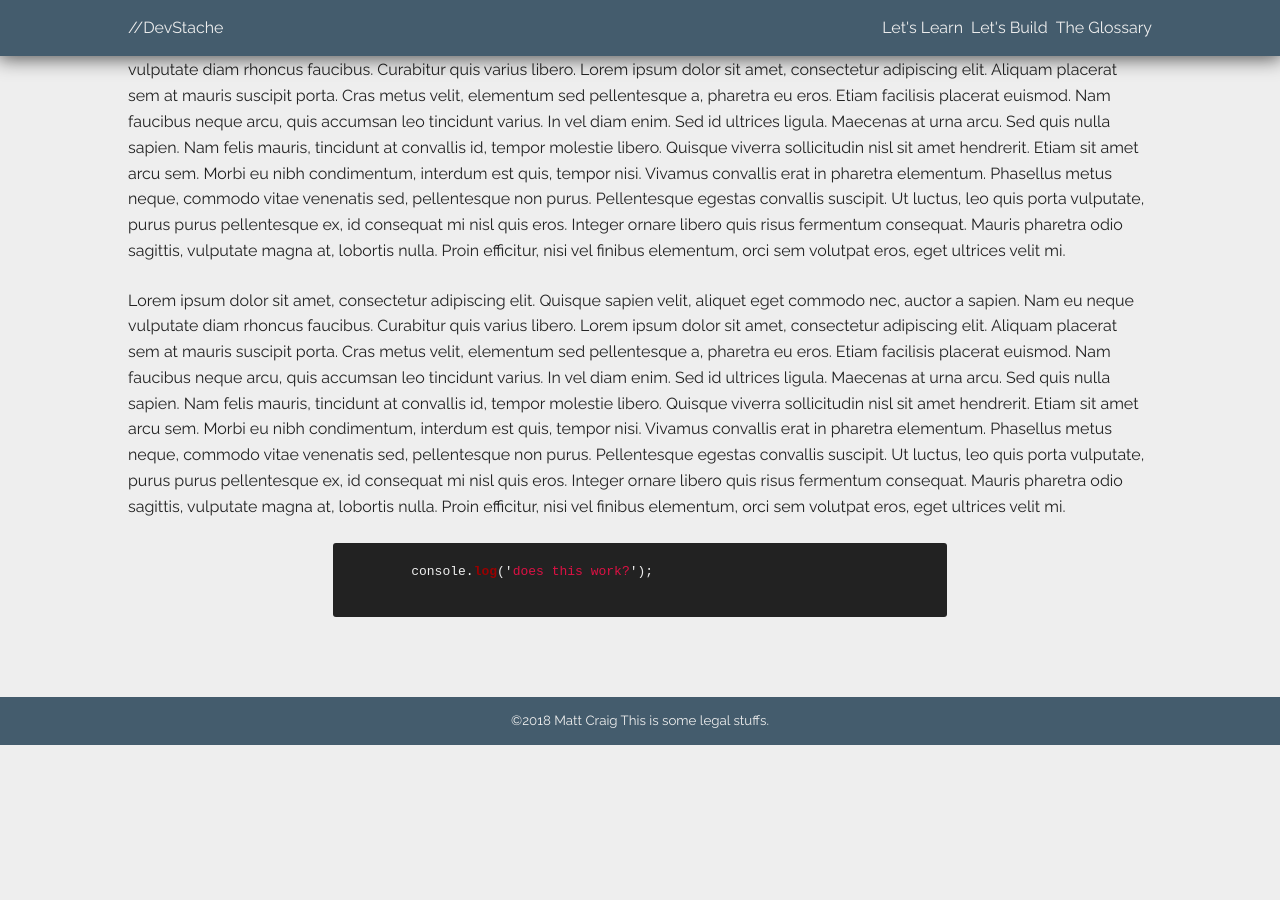
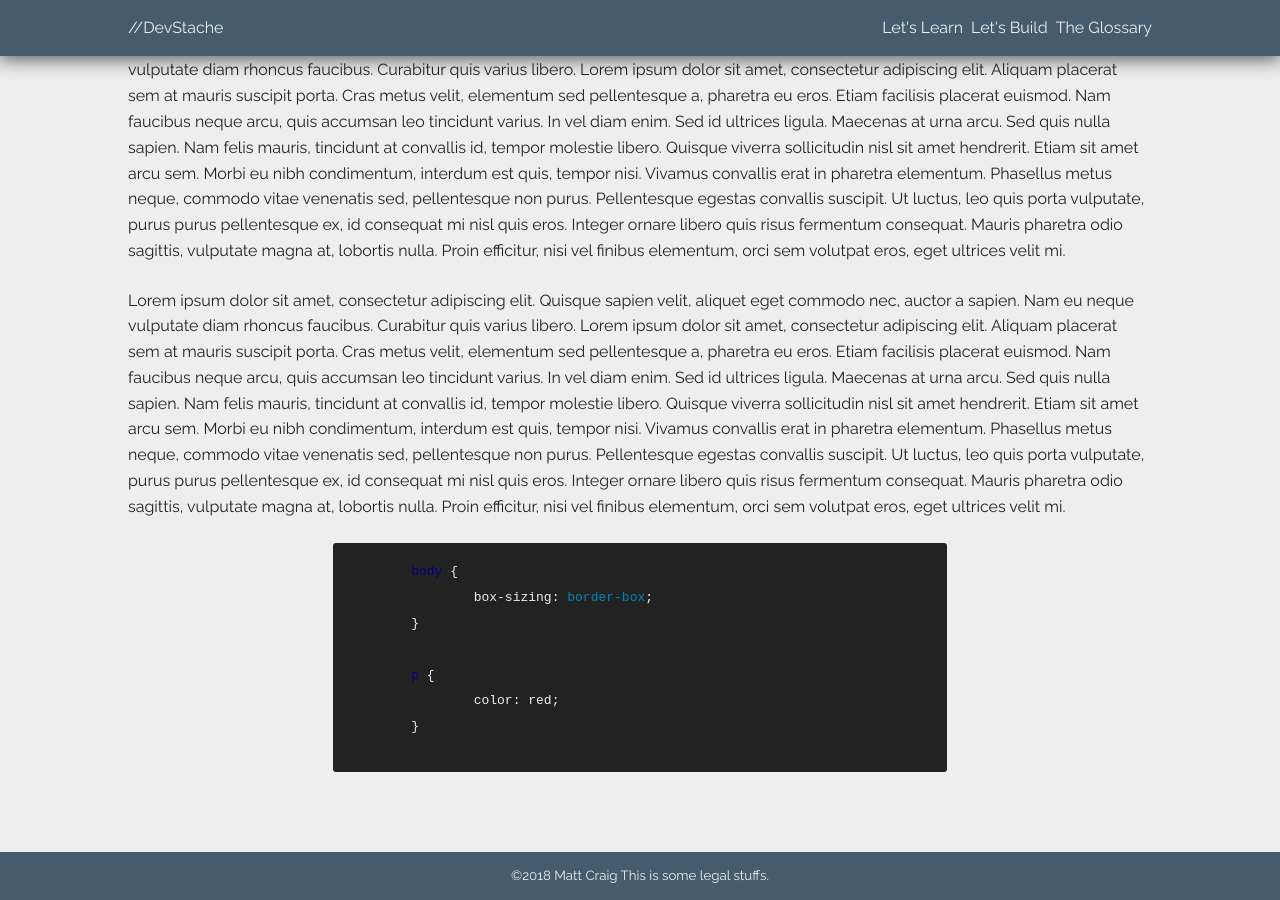
Before and after one commit to mattacraig/DevStache, a Jekyll site: the page built from _posts/2018-07-20-sample-post-two.md, in a window 1280 px wide and 900 px high, scrolled down 1340 px. Built offline with Jekyll 4.4.1, drawn with Linux system fonts in a browser that asks for light colours; before the commit the page ends 2085 px from its top, so only the background shows below that.

```diff
--- a/_posts/2018-07-20-sample-post-two.md
+++ b/_posts/2018-07-20-sample-post-two.md
@@ -14,8 +15,14 @@
 
 Lorem ipsum dolor sit amet, consectetur adipiscing elit. Quisque sapien velit, aliquet eget commodo nec, auctor a sapien. Nam eu neque vulputate diam rhoncus faucibus. Curabitur quis varius libero. Lorem ipsum dolor sit amet, consectetur adipiscing elit. Aliquam placerat sem at mauris suscipit porta. Cras metus velit, elementum sed pellentesque a, pharetra eu eros. Etiam facilisis placerat euismod. Nam faucibus neque arcu, quis accumsan leo tincidunt varius. In vel diam enim. Sed id ultrices ligula. Maecenas at urna arcu. Sed quis nulla sapien. Nam felis mauris, tincidunt at convallis id, tempor molestie libero. Quisque viverra sollicitudin nisl sit amet hendrerit. Etiam sit amet arcu sem. Morbi eu nibh condimentum, interdum est quis, tempor nisi. Vivamus convallis erat in pharetra elementum. Phasellus metus neque, commodo vitae venenatis sed, pellentesque non purus. Pellentesque egestas convallis suscipit. Ut luctus, leo quis porta vulputate, purus purus pellentesque ex, id consequat mi nisl quis eros. Integer ornare libero quis risus fermentum consequat. Mauris pharetra odio sagittis, vulputate magna at, lobortis nulla. Proin efficitur, nisi vel finibus elementum, orci sem volutpat eros, eget ultrices velit mi.
 
-{%highlight javascript%}
+{%highlight css%}
 
-	console.log('does this work?');
+	body {
+		box-sizing: border-box;
+	}
+
+	p {
+		color: red;
+	}
 
 {%endhighlight%}
```
Also changed, not shown: other parts of _posts/2018-07-20-sample-post-two.md (+1 -0 lines), _posts/2018-07-20-sample-post-one.md (+1 -0 lines), _posts/2018-07-20-test-post-three.md (+1 -0 lines).
